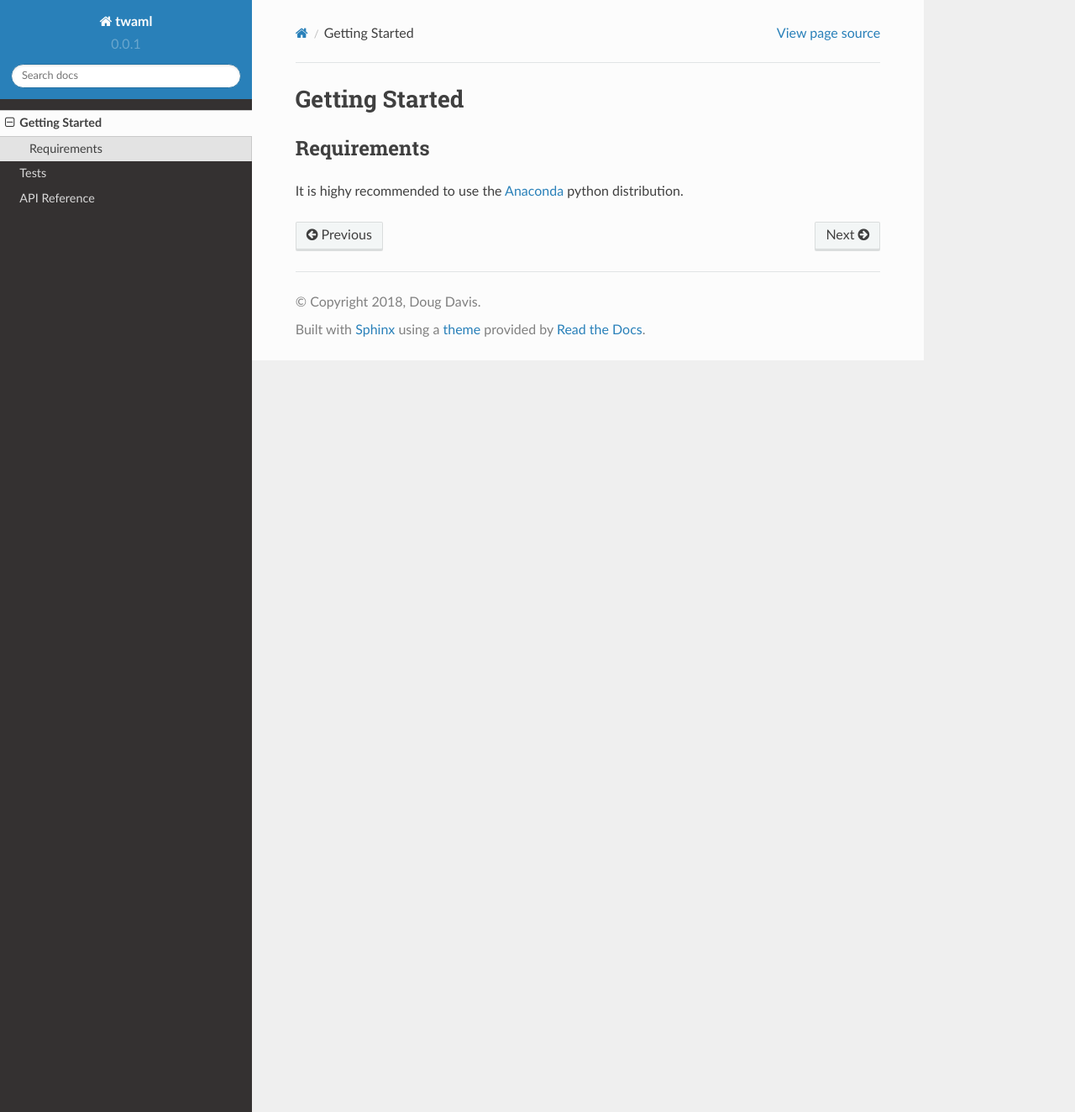
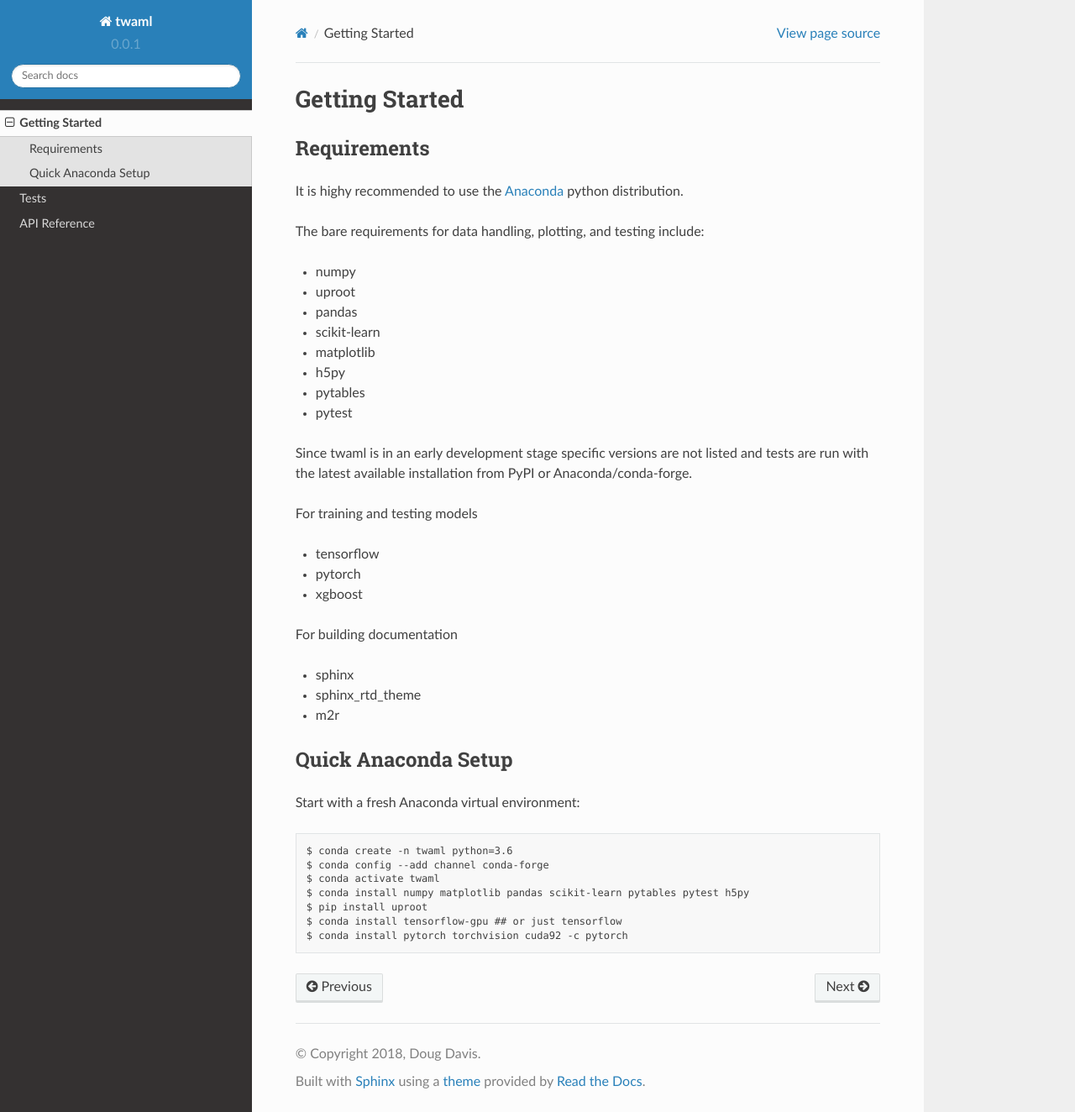
Before and after one commit to douglasdavis/twaml, a Sphinx documentation site: the page built from docs/source/started.rst, in a window 1280 px wide and 1324 px high. Shown: the whole window at 84% size. Built offline with Sphinx 7.4.7 and the Read the Docs theme 2.0.0, drawn with Linux system fonts in a browser that asks for light colours.

```diff
--- a/docs/source/started.rst
+++ b/docs/source/started.rst
@@ -6,3 +6,46 @@ Requirements
 
 It is highy recommended to use the `Anaconda
 <https://www.anaconda.com/>`_ python distribution.
+
+The bare requirements for data handling, plotting, and testing include:
+
+- numpy
+- uproot
+- pandas
+- scikit-learn
+- matplotlib
+- h5py
+- pytables
+- pytest
+
+Since twaml is in an early development stage specific versions are not
+listed and tests are run with the latest available installation from
+PyPI or Anaconda/conda-forge.
+
+For training and testing models
+
+- tensorflow
+- pytorch
+- xgboost
+
+For building documentation
+
+- sphinx
+- sphinx_rtd_theme
+- m2r
+
+
+Quick Anaconda Setup
+--------------------
+
+Start with a fresh Anaconda virtual environment:
+
+.. code-block:: none
+
+   $ conda create -n twaml python=3.6
+   $ conda config --add channel conda-forge
+   $ conda activate twaml
+   $ conda install numpy matplotlib pandas scikit-learn pytables pytest h5py
+   $ pip install uproot
+   $ conda install tensorflow-gpu ## or just tensorflow
+   $ conda install pytorch torchvision cuda92 -c pytorch
```
Also changed, not shown: README.md (+2 -1 lines), docs/source/tests.rst (+17 -2 lines).
